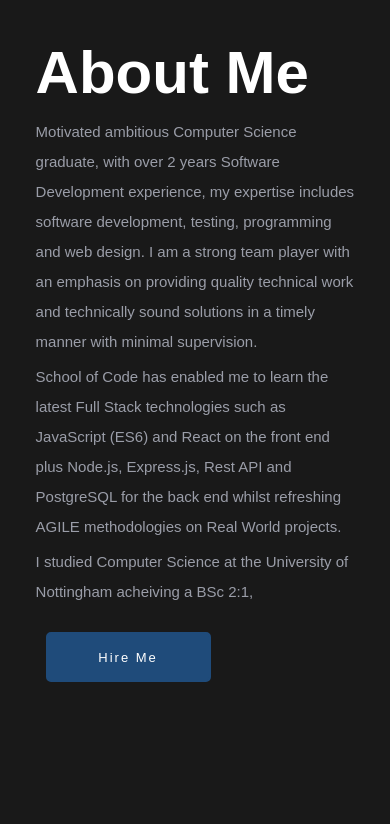
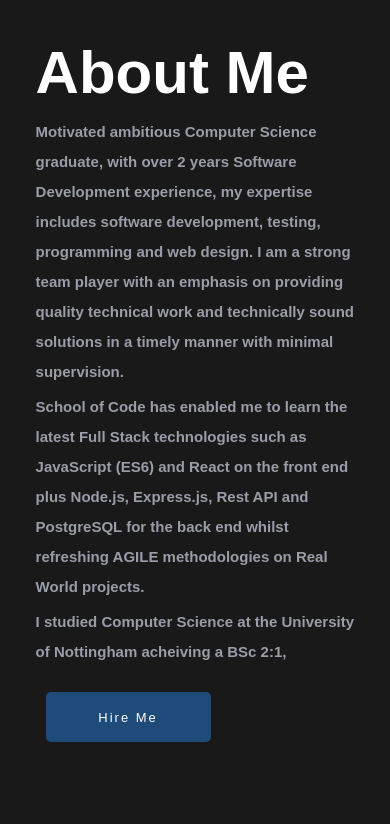
Before and after one commit to waynethrower/myPortfolio, a React (Create React App) app in the folder portfolio/: page / in a window 390 px wide. Shown: the part 1089-1913 px from the top of the page. Built offline with nearby package versions, Linux system fonts and the light colour scheme.

Commit message:
Media Query values needed adjusting

```diff
--- a/portfolio/src/About.css
+++ b/portfolio/src/About.css
@@ -41,9 +41,10 @@ a.bottom__to__top.active {
   display: flex;
 }
 /* RESPONSIVE */
-@media only screen and (max-width: 1024px) {
+@media only screen and (max-width: 820px) {
   .p__color {
     font-size: 15px !important;
+    font-weight: 600;
   }
 }
 @media only screen and (max-width: 425px) {
--- a/portfolio/src/Contact.js
+++ b/portfolio/src/Contact.js
@@ -13,7 +13,7 @@ function Contact() {
         <div className="col__2">
           <div className="contact__box">
             <div className="contact__meta">
-              <h1 className="hire__text">Hire Me.</h1>
+              <h1 className="hire__text">Hire Me</h1>
               <p className="hire__text white">
                 I am available for work. Connect with me via email:
               </p>
--- a/portfolio/src/components/projectcard/ProjectCard.css
+++ b/portfolio/src/components/projectcard/ProjectCard.css
@@ -94,7 +94,7 @@ a.project__btn:hover {
 }
 
 /* RESPONSIVE */
-@media only screen and (max-width: 1024px) {
+@media only screen and (max-width: 820px) {
   h1.project__text {
     font-weight: 400;
     font-size: 20px;
```
